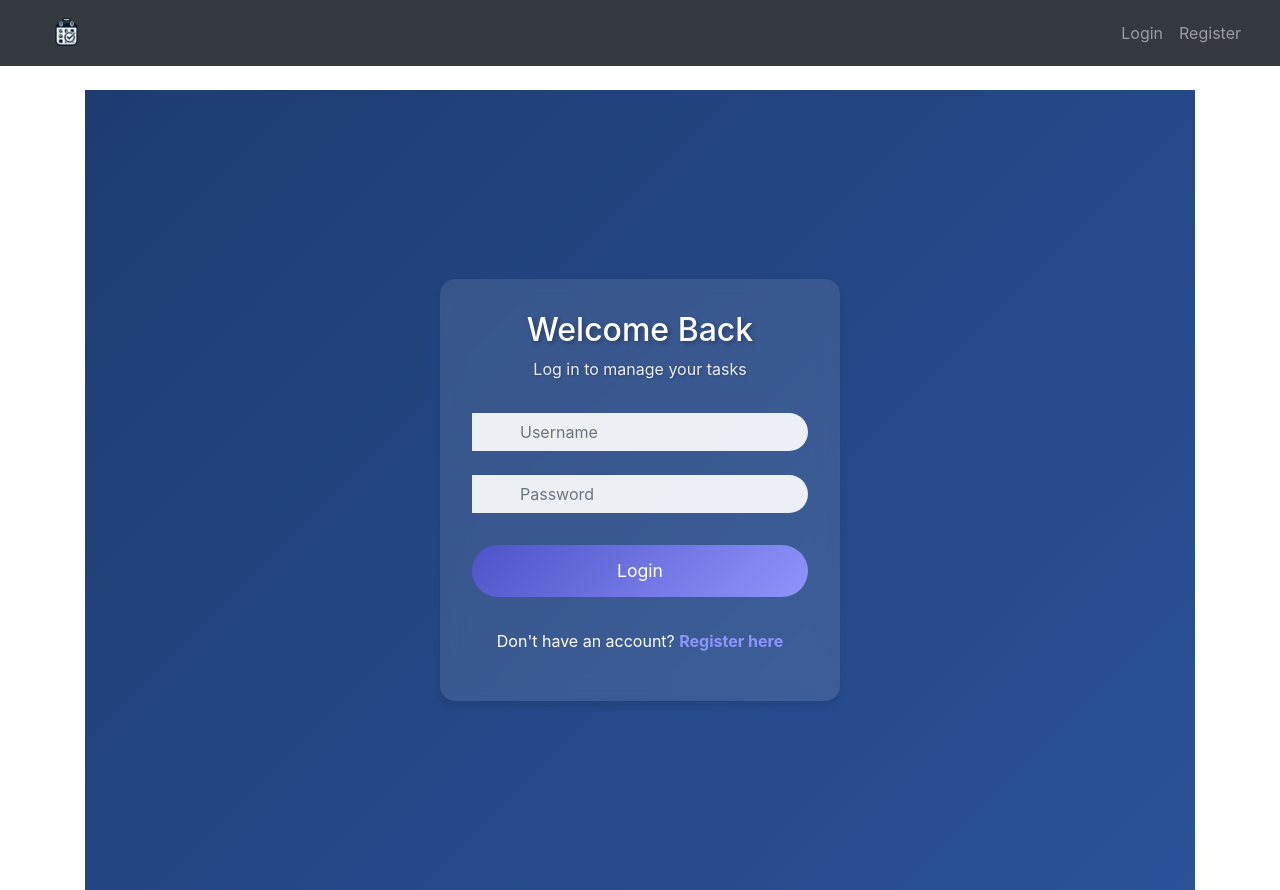
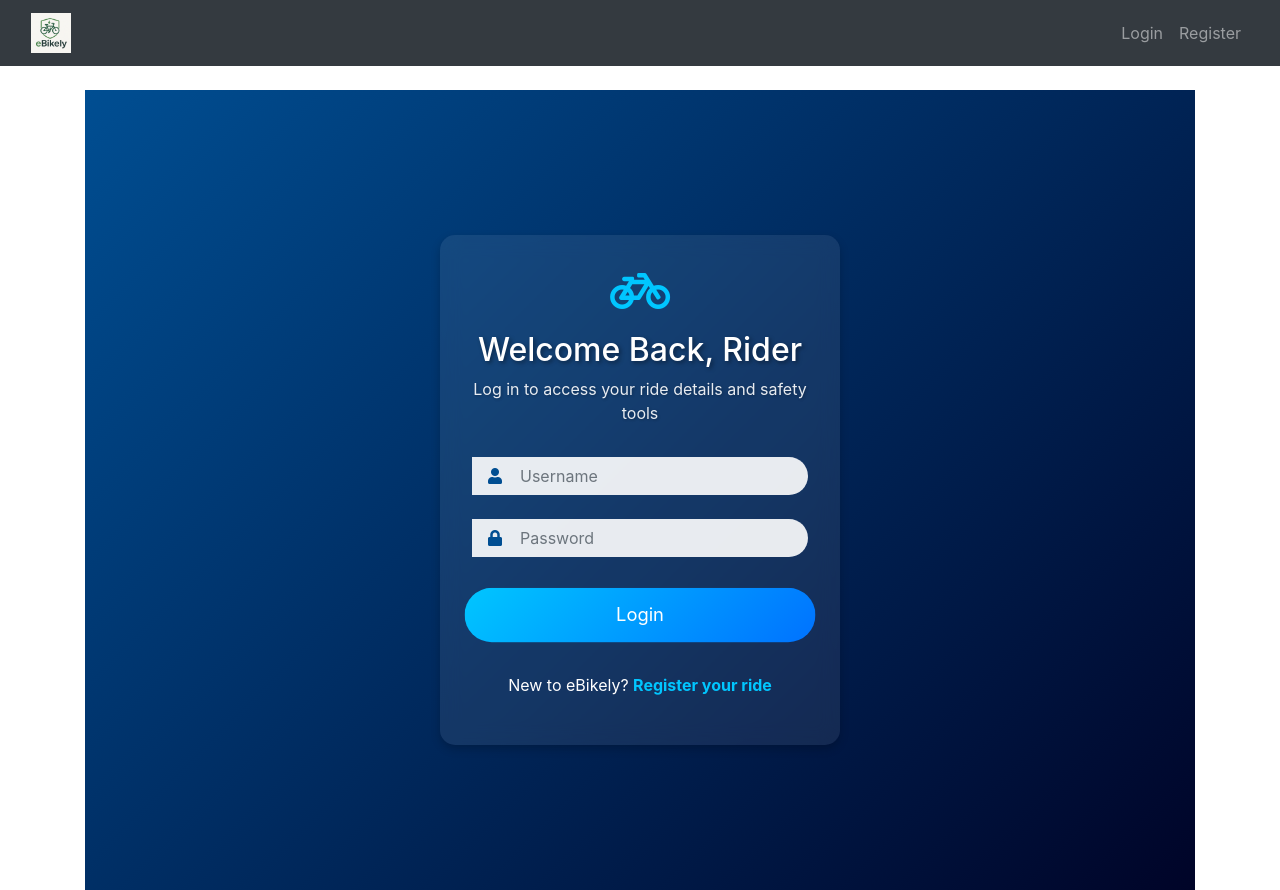
Before and after one commit to TheBlueTongue/eBikely, a Flask app: page /login in a window 1280 px wide. Run offline with Flask 3, Linux system fonts and the light colour scheme; some libraries are stand-ins or nearby versions.

Commit message:
updated login page

```diff
--- a/templates/login.html
+++ b/templates/login.html
@@ -1,15 +1,14 @@
-<!-- login.html -->
 {% extends 'base.html' %}
 
-{% block title %}Login - Saintly Scheduler{% endblock %}
+{% block title %}Login - eBikely{% endblock %}
 
 {% block content %}
 <div class="auth-container fade-in">
     <div class="auth-card slide-up">
         <div class="auth-header">
-            <i class="fas fa-sign-in-alt auth-icon"></i>
-            <h1>Welcome Back</h1>
-            <p class="subtitle">Log in to manage your tasks</p>
+            <i class="fas fa-bicycle auth-icon"></i>
+            <h1>Welcome Back, Rider</h1>
+            <p class="subtitle">Log in to access your ride details and safety tools</p>
         </div>
 
         <form method="POST" action="{{ url_for('login') }}" class="auth-form">
@@ -30,7 +29,7 @@
         </form>
 
         <div class="auth-footer">
-            <p>Don't have an account? <a href="{{ url_for('register') }}">Register here</a></p>
+            <p>New to eBikely? <a href="{{ url_for('register') }}">Register your ride</a></p>
         </div>
     </div>
 </div>
@@ -39,20 +38,20 @@
 .auth-container {
     min-height: 100vh;
     padding: 2rem;
-    background: linear-gradient(135deg, #1e3c72 0%, #2a5298 100%);
+    background: linear-gradient(135deg, #004e92 0%, #000428 100%);
     display: flex;
     align-items: center;
     justify-content: center;
 }
 
 .auth-card {
-    background: rgba(255, 255, 255, 0.1);
+    background: rgba(255, 255, 255, 0.08);
     backdrop-filter: blur(10px);
     padding: 2rem;
     border-radius: 15px;
     width: 100%;
     max-width: 400px;
-    box-shadow: 0 4px 6px rgba(0, 0, 0, 0.1);
+    box-shadow: 0 4px 10px rgba(0, 0, 0, 0.2);
 }
 
 .auth-header {
@@ -64,13 +63,13 @@
 .auth-icon {
     font-size: 3rem;
     margin-bottom: 1rem;
-    color: white;
+    color: #00c6ff;
 }
 
 .auth-header h1 {
     font-size: 2rem;
     margin-bottom: 0.5rem;
-    text-shadow: 2px 2px 4px rgba(0, 0, 0, 0.3);
+    text-shadow: 2px 2px 4px rgba(0, 0, 0, 0.4);
 }
 
 .auth-header .subtitle {
@@ -91,7 +90,7 @@
     left: 1rem;
     top: 50%;
     transform: translateY(-50%);
-    color: #1e3c72;
+    color: #004e92;
     z-index: 1;
 }
 
@@ -106,9 +105,10 @@
     border-radius: 50px;
     padding: 0.8rem;
     font-size: 1.1rem;
-    background: linear-gradient(135deg, #4e54c8 0%, #8f94fb 100%);
+    background: linear-gradient(135deg, #00c6ff 0%, #0072ff 100%);
     border: none;
     margin-top: 2rem;
+    color: white;
 }
 
 .auth-footer {
@@ -118,16 +118,16 @@
 }
 
 .auth-footer a {
-    color: #8f94fb;
+    color: #00c6ff;
     text-decoration: none;
     font-weight: bold;
 }
 
 .auth-footer a:hover {
-    color: #4e54c8;
+    color: #0072ff;
 }
 
-/* Include the existing animations from welcome/dashboard pages */
+/* Animations */
 .fade-in {
     animation: fadeIn 0.8s ease forwards;
 }
@@ -140,6 +140,28 @@
     animation: pulse 2s infinite;
 }
 
-/* ...existing keyframes... */
+@keyframes fadeIn {
+    from { opacity: 0; }
+    to { opacity: 1; }
+}
+
+@keyframes slideUp {
+    from {
+        opacity: 0;
+        transform: translateY(30px);
+    }
+    to {
+        opacity: 1;
+        transform: translateY(0);
+    }
+}
+
+@keyframes pulse {
+    0% { transform: scale(1); }
+    50% { transform: scale(1.05); }
+    100% { transform: scale(1); }
+}
 </style>
+
+<link rel="stylesheet" href="https://cdnjs.cloudflare.com/ajax/libs/font-awesome/5.15.4/css/all.min.css">
 {% endblock %}
```
Also changed, not shown: templates/welcome.html (+21 -22 lines), static/images/logo.png.
